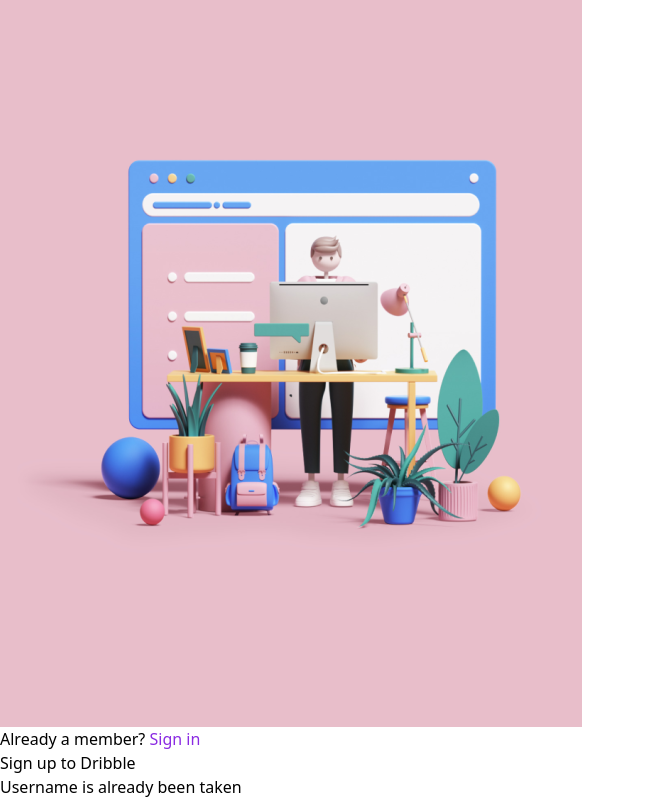
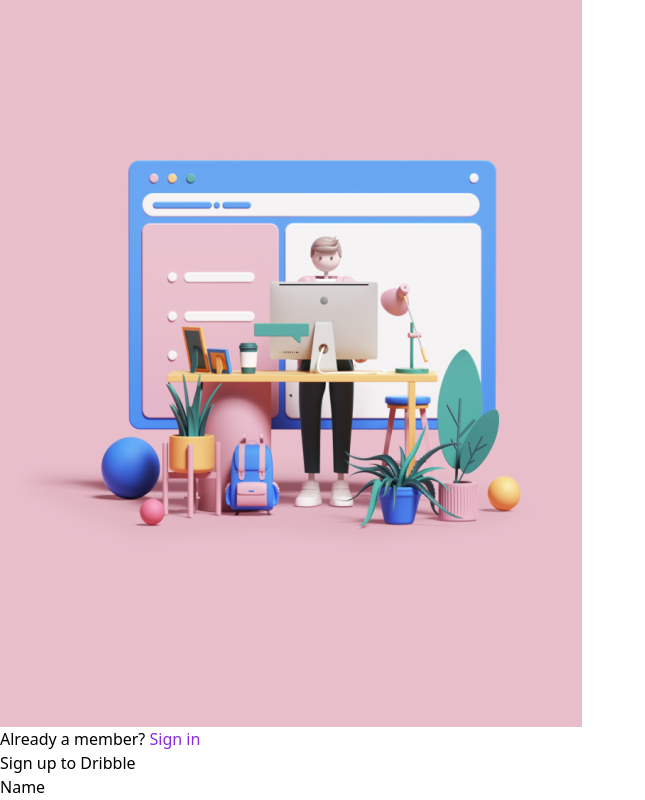
Before and after one commit to dev-sureshbhatt/dribble-full-stack-assignment, a React (Vite) app in the folder web-client/: page / in a window 1280 px wide. Shown: the top 800 px of the page, without its empty margins (0-645 px from the left). Built offline with nearby package versions, Linux system fonts and the light colour scheme.

Commit message:
More progress on signup form page. The form now displays error messages based on vaidation. Upon successful signup, the user is navigated to the upload image page.

```diff
--- a/web-client/src/pages/SignUpFlow.jsx
+++ b/web-client/src/pages/SignUpFlow.jsx
@@ -1,8 +1,14 @@
 import React, { useState } from "react";
 import InputDiv from "../components/InputDiv";
 import { Link } from "react-router-dom";
+import { useNavigate } from "react-router-dom";
 
 const SignUpFlow = () => {
+
+  const [error, setError] = useState(null)
+
+  const navigate = useNavigate()
+
   const [formData, setFormData] = useState({
     name: "",
     username: "",
@@ -18,6 +24,7 @@ const SignUpFlow = () => {
     ev.preventDefault();
     // Send formData to API
     console.log(formData);
+    setError(null)
 
     //sending fetch request
 
@@ -30,11 +37,16 @@ const SignUpFlow = () => {
         response
           .json()
           .then((data) => {
+            //When the user creation is not successful, the API sends an object with success:false value.
+
             if(data.success == false) {
               console.log(data.message)
+              setError(data.message)
             }
+
             if (data.success == true){
               console.log(data.message)
+              navigate('/upload-image')
             }
           })
           .catch((err) => console.log(err))
@@ -66,16 +78,18 @@ const SignUpFlow = () => {
           </div>
 
           {/* for error messages display */}
-          <div className="mb-6">
+
+          {error && (<div className="mb-6">
             <span>
               <ul
                 role="list"
                 className="marker:text-red-500 list-disc pl-5 space-y-3 text-red-500"
               >
-                <li role="listitem">Username is already been taken</li>
+                <li role="listitem">{error}</li>
               </ul>
             </span>
-          </div>
+          </div>)}
+
 
           {/* form body goes here */}
           <form onSubmit={handleFormSubmit}>
```
